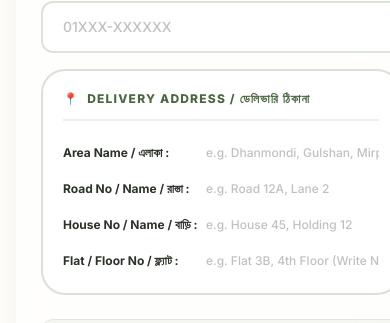
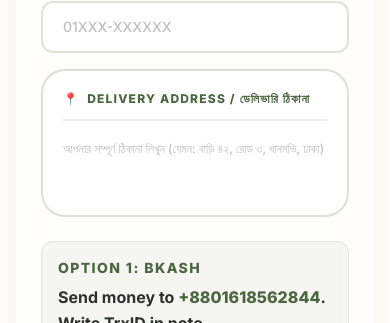
Before and after one commit to Arafat-Bhuiyan/Coconut-treats-and-more, a React (Vite) app: page / in a window 390 px wide. Shown: the part 4035-4358 px from the top of the page. Built offline with nearby package versions, Linux system fonts and the light colour scheme; no server answers.

Commit message:
Consolidate checkout address fields into a single textarea input for better user experience and autofill

```diff
--- a/src/pages/Home/sections/Order/Order.jsx
+++ b/src/pages/Home/sections/Order/Order.jsx
@@ -21,10 +21,7 @@ const Order = ({ quantity, setQuantity }) => {
   const [formData, setFormData] = useState({
     name: "",
     phone: "",
-    house: "",
-    road: "",
-    area: "",
-    flat: "",
+    address: "",
     note: "",
     agree: true
   });
@@ -72,12 +69,12 @@ const Order = ({ quantity, setQuantity }) => {
       return;
     }
 
-    if (!formData.area.trim()) {
-      alert("দয়া করে আপনার এলাকার নাম লিখুন। (Please fill in Your Area Name)");
-      const areaInput = document.getElementsByName("area")[0];
-      if (areaInput) {
-        areaInput.scrollIntoView({ behavior: "smooth", block: "center" });
-        areaInput.focus();
+    if (!formData.address.trim()) {
+      alert("দয়া করে আপনার সম্পূর্ণ ঠিকানা লিখুন। (Please fill in Your Full Delivery Address)");
+      const addressInput = document.getElementsByName("address")[0];
+      if (addressInput) {
+        addressInput.scrollIntoView({ behavior: "smooth", block: "center" });
+        addressInput.focus();
       }
       return;
     }
@@ -94,18 +91,12 @@ const Order = ({ quantity, setQuantity }) => {
 
     setIsSubmitting(true);
 
-    const addressParts = [];
-    if (formData.flat.trim()) addressParts.push(`Flat/Floor: ${formData.flat.trim()}`);
-    if (formData.house.trim()) addressParts.push(`House: ${formData.house.trim()}`);
-    if (formData.road.trim()) addressParts.push(`Road: ${formData.road.trim()}`);
-    if (formData.area.trim()) addressParts.push(`Area: ${formData.area.trim()}`);
-    addressParts.push("Dhaka");
-    const fullAddress = addressParts.join(", ");
+    const fullAddress = formData.address.trim();
 
     const emailPayload = {
       subject: "New Order from Website",
-      from_name: formData.name,
-      Customer: formData.name,
+      from_name: formData.name || "Grahok",
+      Customer: formData.name || "Customer",
       Phone: formData.phone,
       Address: fullAddress,
       Note: formData.note || "N/A",
@@ -144,16 +135,13 @@ const Order = ({ quantity, setQuantity }) => {
           address: fullAddress,
         });
 
-        setSubmittedName(formData.name);
+        setSubmittedName(formData.name || "Customer");
         setShowSuccess(true);
         // Reset form
         setFormData({
           name: "",
           phone: "",
-          house: "",
-          road: "",
-          area: "",
-          flat: "",
+          address: "",
           note: "",
           agree: true
         });
@@ -295,71 +283,17 @@ const Order = ({ quantity, setQuantity }) => {
                   <span>📍</span> Delivery Address / ডেলিভারি ঠিকানা
                 </p>
 
-                <div className="space-y-3 sm:space-y-4">
-                  {/* Area Name / এলাকা */}
-                  <div className="flex flex-row items-center gap-2 sm:gap-4 py-1">
-                    <label className="text-xs sm:text-base font-bold text-husk whitespace-nowrap min-w-[135px] sm:min-w-[190px]">
-                      Area Name / এলাকা :
-                    </label>
-                    <input
-                      required
-                      name="area"
-                      autoComplete="address-level2"
-                      value={formData.area}
-                      onChange={handleInputChange}
-                      type="text"
-                      placeholder="e.g. Dhanmondi, Gulshan, Mirpur"
-                      className="flex-1 bg-transparent border-0 p-0 outline-none text-xs sm:text-base text-husk font-medium placeholder:text-husk/30 focus:ring-0"
-                    />
-                  </div>
-
-                  {/* Road No / Name / রাস্তা */}
-                  <div className="flex flex-row items-center gap-2 sm:gap-4 py-1">
-                    <label className="text-xs sm:text-base font-bold text-husk whitespace-nowrap min-w-[135px] sm:min-w-[190px]">
-                      Road No / Name / রাস্তা :
-                    </label>
-                    <input
-                      name="road"
-                      autoComplete="address-line2"
-                      value={formData.road}
-                      onChange={handleInputChange}
-                      type="text"
-                      placeholder="e.g. Road 12A, Lane 2"
-                      className="flex-1 bg-transparent border-0 p-0 outline-none text-xs sm:text-base text-husk font-medium placeholder:text-husk/30 focus:ring-0"
-                    />
-                  </div>
-
-                  {/* House No / Name / বাড়ি */}
-                  <div className="flex flex-row items-center gap-2 sm:gap-4 py-1">
-                    <label className="text-xs sm:text-base font-bold text-husk whitespace-nowrap min-w-[135px] sm:min-w-[190px]">
-                      House No / Name / বাড়ি :
-                    </label>
-                    <input
-                      name="house"
-                      autoComplete="address-line1"
-                      value={formData.house}
-                      onChange={handleInputChange}
-                      type="text"
-                      placeholder="e.g. House 45, Holding 12"
-                      className="flex-1 bg-transparent border-0 p-0 outline-none text-xs sm:text-base text-husk font-medium placeholder:text-husk/30 focus:ring-0"
-                    />
-                  </div>
-
-                  {/* Flat / Floor No / ফ্ল্যাট */}
-                  <div className="flex flex-row items-center gap-2 sm:gap-4 py-1">
-                    <label className="text-xs sm:text-base font-bold text-husk whitespace-nowrap min-w-[135px] sm:min-w-[190px]">
-                      Flat / Floor No / ফ্ল্যাট :
-                    </label>
-                    <input
-                      name="flat"
-                      autoComplete="address-line3"
-                      value={formData.flat}
-                      onChange={handleInputChange}
-                      type="text"
-                      placeholder="e.g. Flat 3B, 4th Floor (Write N/A if none)"
-                      className="flex-1 bg-transparent border-0 p-0 outline-none text-xs sm:text-base text-husk font-medium placeholder:text-husk/30 focus:ring-0"
-                    />
-                  </div>
+                <div className="space-y-1">
+                  <textarea
+                    required
+                    name="address"
+                    autoComplete="street-address"
+                    value={formData.address}
+                    onChange={handleInputChange}
+                    rows="3"
+                    placeholder="আপনার সম্পূর্ণ ঠিকানা লিখুন (যেমন: বাড়ি ৪২, রোড ৩, ধানমন্ডি, ঢাকা)"
+                    className="w-full bg-transparent border-0 p-0 outline-none text-xs sm:text-base text-husk font-medium placeholder:text-husk/30 focus:ring-0 resize-none"
+                  />
                 </div>
               </div>
 
```
Also changed, not shown: 1 other file (tests, documents, lock files or other folders).
